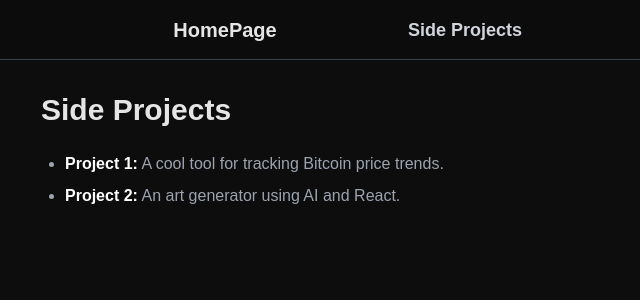
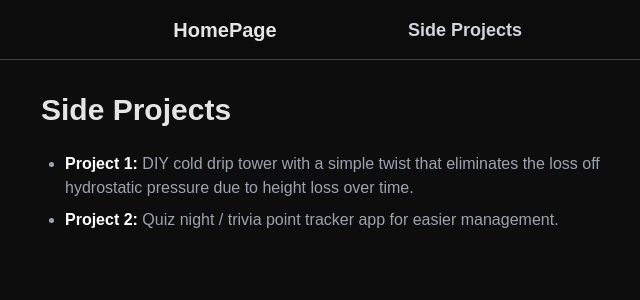
Before and after one commit to polarbeerd/tiocents_clean, a Next.js app: page /projects in a window 1280 px wide. Shown: the top 300 px of the page, without its empty margins (295-935 px from the left). Built offline with nearby package versions, Linux system fonts and the light colour scheme.

Commit message:
side projects boilerplate

```diff
--- a/src/app/projects/page.jsx
+++ b/src/app/projects/page.jsx
@@ -4,13 +4,15 @@ export default function ProjectsPage() {
       <h1 className="text-3xl font-bold mb-6">Side Projects</h1>
       <ul className="list-disc pl-6 text-gray-400 space-y-2">
         <li>
-          <span className="font-semibold text-white">Project 1:</span> A cool
-          tool for tracking Bitcoin price trends.
+          <span className="font-semibold text-white">Project 1:</span> DIY cold
+          drip tower with a simple twist that eliminates the loss off
+          hydrostatic pressure due to height loss over time.
         </li>
         <li>
-          <span className="font-semibold text-white">Project 2:</span> An art
-          generator using AI and React.
+          <span className="font-semibold text-white">Project 2:</span> Quiz
+          night / trivia point tracker app for easier management.
         </li>
+
         {/* Add more projects as you like */}
       </ul>
     </div>
```
